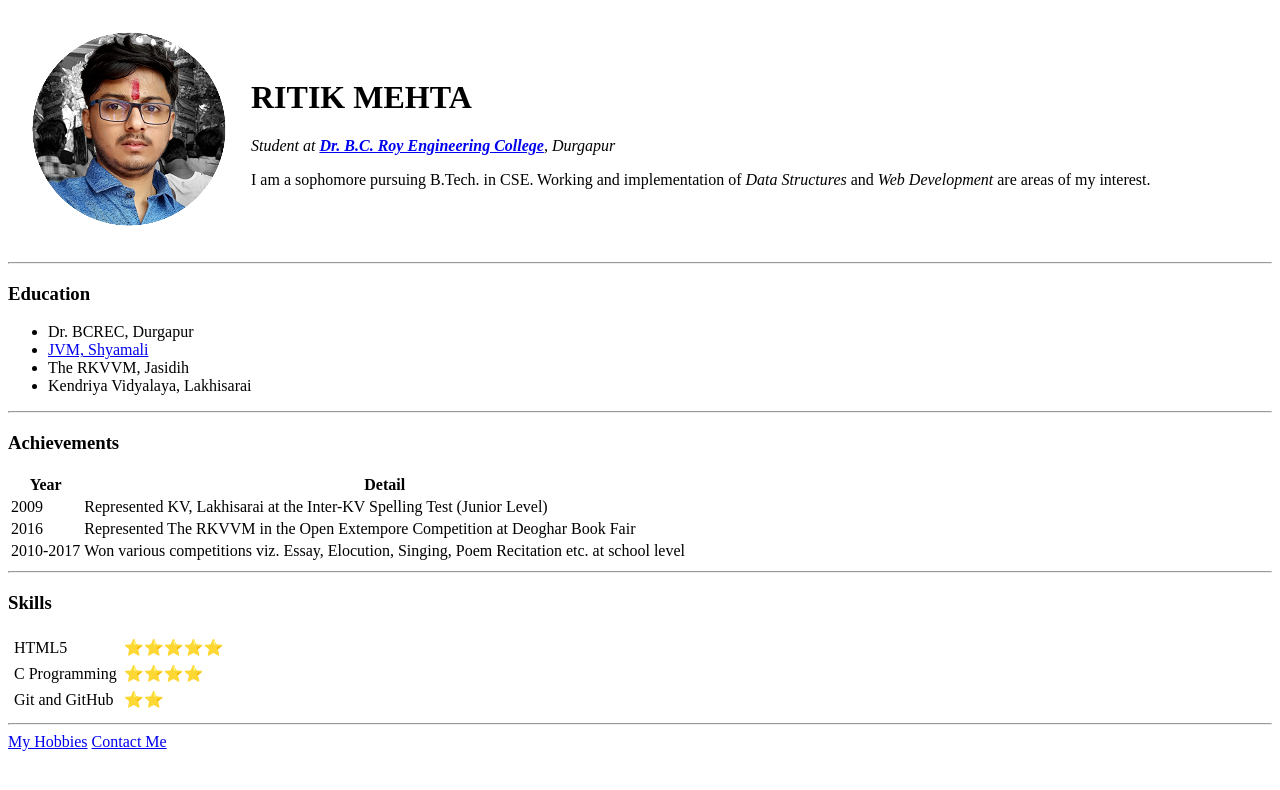
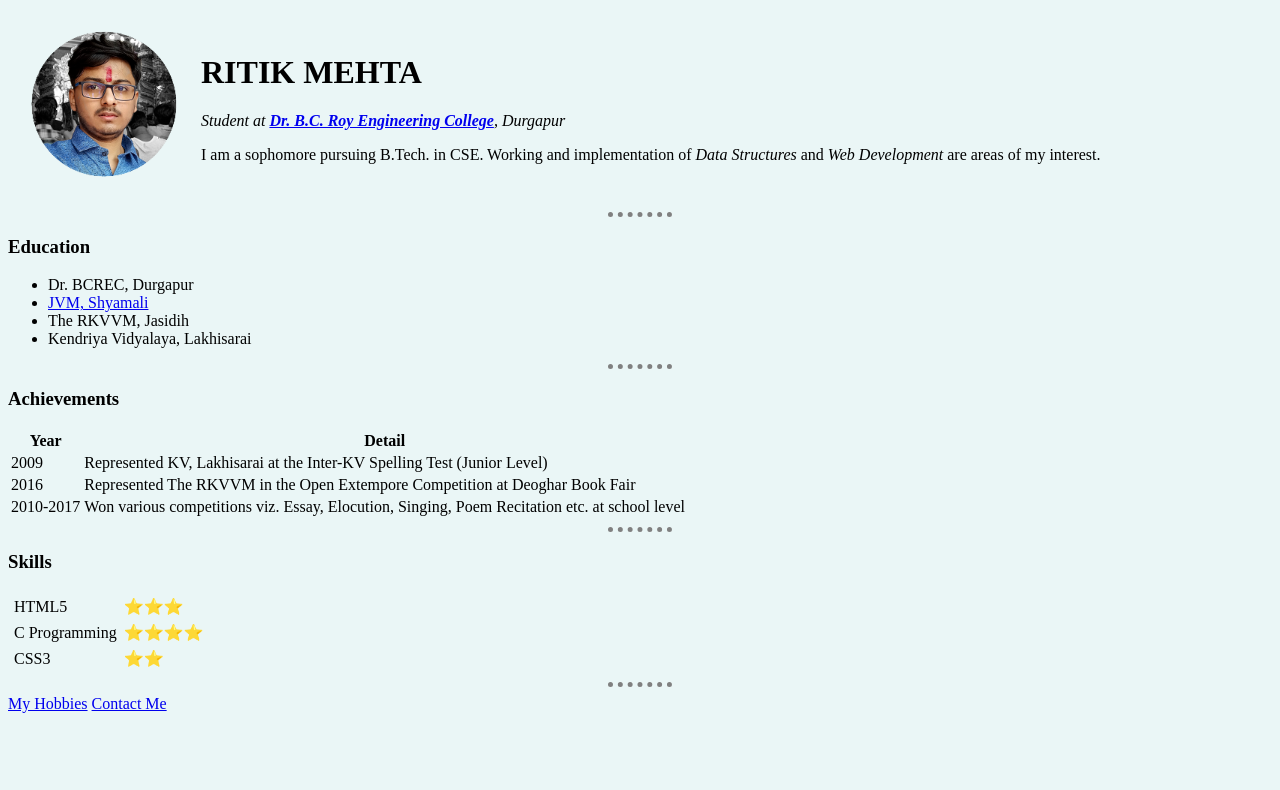
Before and after one commit to untiedlaces/Udemy-CurriculumVitae, a plain HTML site: page index.html in a window 1280 px wide. Drawn offline with Linux system fonts and the light colour scheme.

Commit message:
HTML modified and internal CSS initiated

```diff
--- a/index.html
+++ b/index.html
@@ -4,13 +4,27 @@
 <head>
 	<meta charset="utf-8">
 	<title>Ritik's Personal Site</title>
+
+	<style>
+		body
+		{
+			background-color: #EAF6F6;
+		}
+		hr
+		{
+			border-style: dotted none none;
+			border-color: grey;
+			border-width: 5px;
+			width: 5%;
+		}
+	</style>
 </head>
 
 <body>
 	<table cellspacing=20>
 		<tr>
 			<td>
-				<img src="images\DisplayPicture-4.png" alt="Display Picture">
+				<img src="images\DisplayPicture-4.png" height=150 width=150 alt="Display Picture">
 			</td>
 			<td>
 				<h1>RITIK MEHTA</h1>
@@ -61,14 +75,14 @@
 		<tbody>
 			<tr>
 				<td>HTML5</td>
-				<td>⭐⭐⭐⭐⭐</td>
+				<td>⭐⭐⭐</td>
 			</tr>
 			<tr>
 				<td>C Programming</td>
 				<td>⭐⭐⭐⭐</td>
 			</tr>
 			<tr>
-				<td>Git and GitHub</td>
+				<td>CSS3</td>
 				<td>⭐⭐</td>
 			</tr>
 		</tbody>
```
